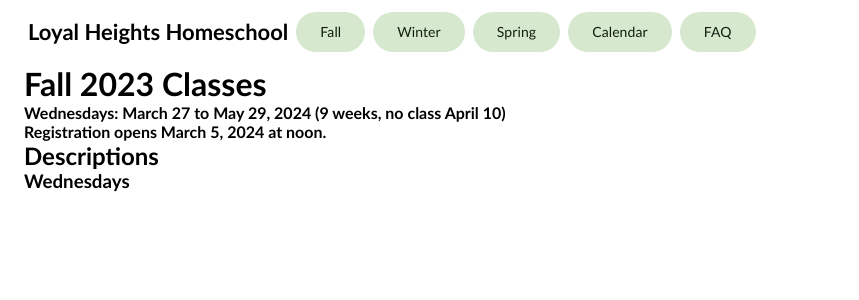
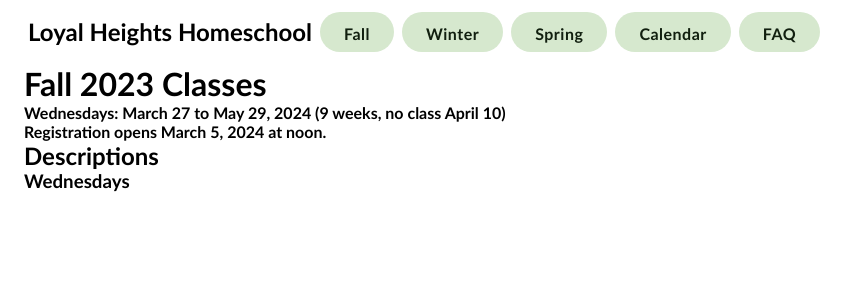
Before and after one commit to loyalheightshomeschool/loyalheightshomeschool.github.io, a Jekyll site: the page built from _quarters/2023-fall.html, in a window 1280 px wide. Shown: the top 300 px of the page, without its empty margins (0-859 px from the left). Built offline with Jekyll 4.4.1, drawn with Linux system fonts in a browser that asks for light colours.

Commit message:
Update main.scss

```diff
--- a/_sass/main.scss
+++ b/_sass/main.scss
@@ -32,80 +32,21 @@
 $scrim: #000000;
 $shadow: #000000;
 
-@mixin display-large {
-  font-size: 57px;
-  letter-spacing: -0.25px;
-  line-height: 64px;
-}
-@mixin display-medium {
-  font-size: 45px;
-  line-height: 45px;
-}
-@mixin display-small {
-  font-size: 36px;
-  line-height: 44px;
-}
-@mixin headline-large {
-  font-size: 32px;
-  line-height: 40px;
-}
-@mixin headline-medium {
-  font-size: 28px;
-  line-height: 36px;
-}
-@mixin headline-small {
-  font-size: 24px;
-  line-height: 32px;
-}
-@mixin title-large {
-  font-size: 22px;
-  line-height: 28px;
-}
-@mixin title-medium {
-  font-size: 16px;
-  line-height: 24px;
-  letter-spacing: 0.15px;
-  font-weight: 500px;
-}
-@mixin title-small {
-  font-size: 14px;
-  line-height: 20px;
-  letter-spacing: 0.1px;
-  font-weight: 500;
-}
-@mixin body-large {
-  font-size: 16px;
-  line-height: 24px;
-  letter-spacing: 0.5px;
-}
-@mixin body-medium {
-  font-size: 14px;
-  line-height: 20px;
-  letter-spacing: 0.25px;
-}
-@mixin body-small {
-  font-size: 12px;
-  line-height: 16px;
-  letter-spacing: 0.4px;
-}
-@mixin label-large {
-  font-size: 14px;
-  line-height: 20px;
-  letter-spacing: 0.1px;
-  font-weight: 500;
-}
-@mixin label-medium {
-  font-size: 12px;
-  line-height: 16px;
-  letter-spacing: 0.5px;
-  font-weight: 500;
-}
-@mixin label-small {
-  font-size: 11px;
-  line-height: 16px;
-  letter-spacing: 0.5px;
-  font-weight: 500;
-}
+@mixin label-small { font-size: 12px; font-weight: bold; line-height: 16px; letter-spacing: 0.5px }
+@mixin label-medium { font-size: 14px; font-weight: bold; line-height: 20px; letter-spacing: 0.1px }
+@mixin label-large { font-size: 16px; font-weight: bold; line-height: 24px; letter-spacing: 0.5px }
+@mixin body-small { font-size: 14px; line-height: 20px; letter-spacing: 0.25px }
+@mixin body-medium { font-size: 16px; line-height: 24px; letter-spacing: 0.5px }
+@mixin body-large { font-size: 18px; line-height: 26px }
+@mixin title-small { font-size: 16px; font-weight: bold; line-height: 24px; letter-spacing: 0.15px }
+@mixin title-medium { font-size: 18px; font-weight: bold; line-height: 26px }
+@mixin title-large { font-size: 24px; line-height: 32px }
+@mixin headline-small { font-size: 28px; line-height: 36px }
+@mixin headline-medium { font-size: 32px; line-height: 40px }
+@mixin headline-large { font-size: 36px; line-height: 44px }
+@mixin display-large { font-size: 64px; line-height: 72px; letter-spacing: -0.25px }
+@mixin display-medium { font-size: 50px; line-height: 56px; letter-spacing: -0.25px }
+@mixin display-small { font-size: 40px; line-height: 48px }
 
 * {
   box-sizing: border-box;
```
